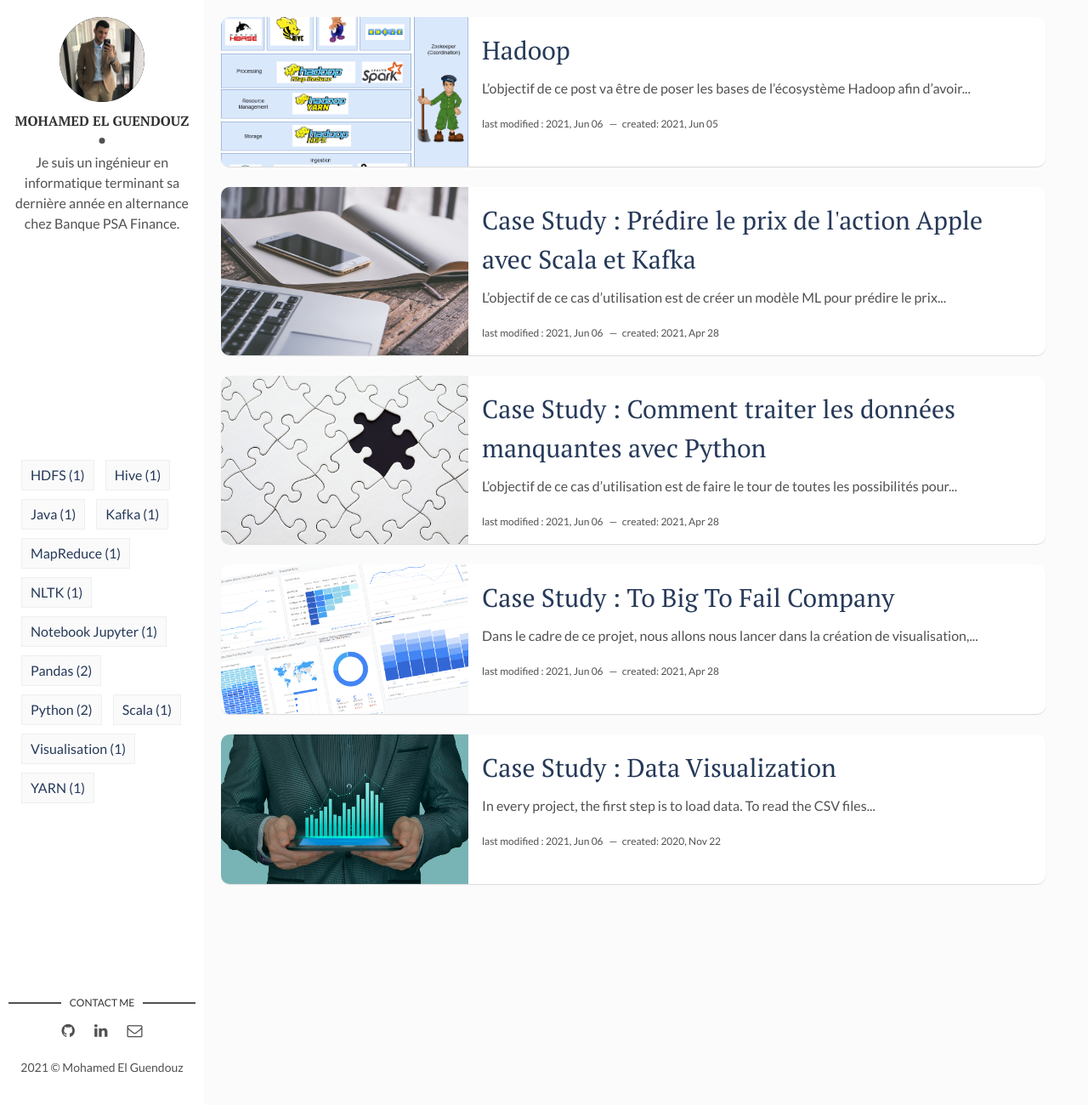
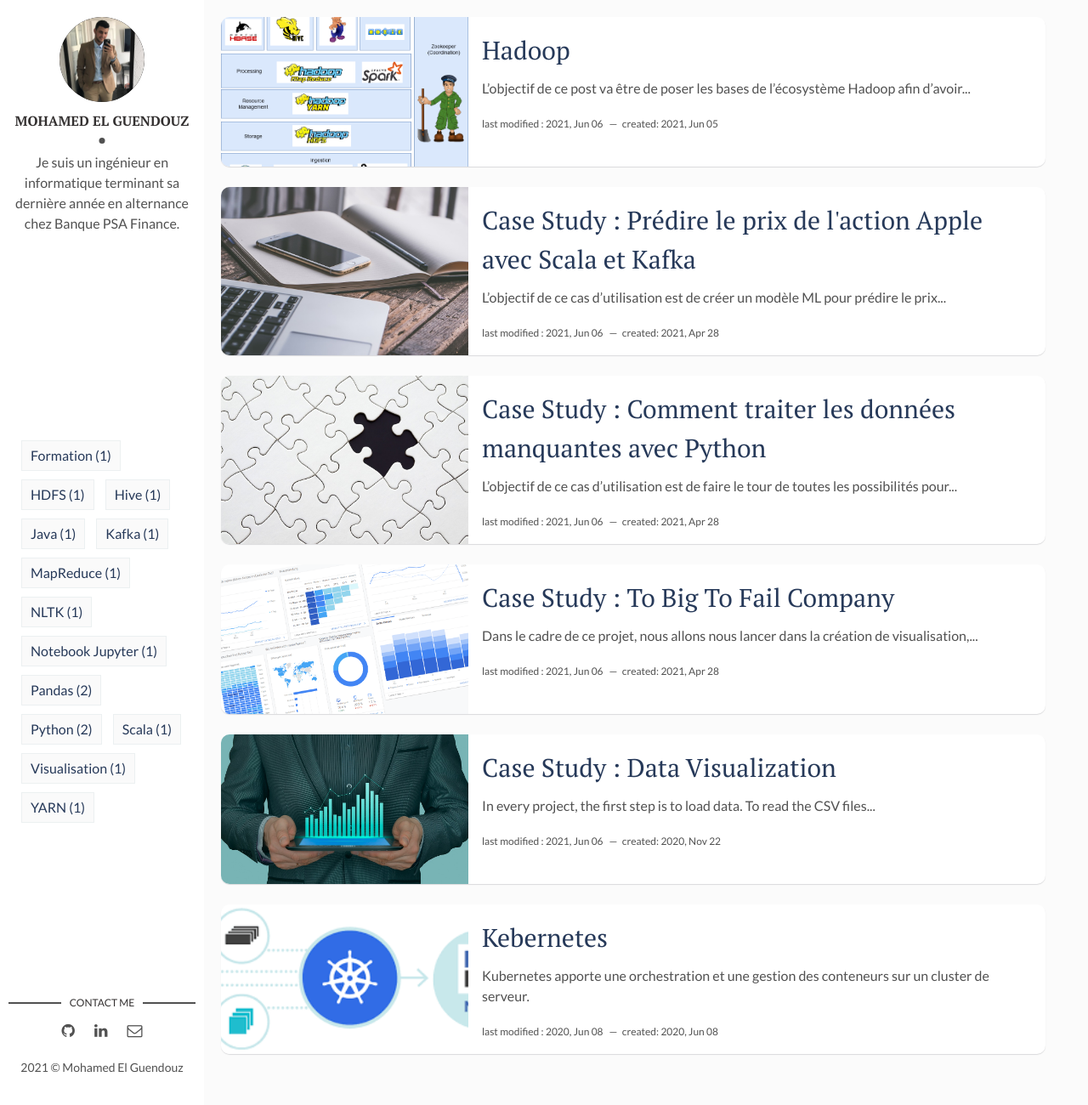
Before and after one commit to MohamedElGuendouz/mohamedelguendouz.github.io, a Jekyll site: the page built from index.html, in a window 1280 px wide and 1300 px high. Shown: the whole window at 85% size. Built offline with Jekyll 4.4.1, drawn with Linux system fonts in a browser that asks for light colours; the list of posts is cut into pages by our own code.

Commit message:
update posts

```diff
--- a/_posts/2020-11-22-data-visualization.markdown
+++ b/_posts/2020-11-22-data-visualization.markdown
@@ -12,7 +12,7 @@ img: business-5475660_1280.jpg
 ---
 
 
- In every project, the first step is to load data.
+In every project, the first step is to load data.
 To read the CSV files we are the pandas function `read_csv()` :
 
 
--- /dev/null
+++ b/_posts/2021-06-08-Kebernetes.markdown
@@ -0,0 +1,14 @@
+---
+layout: post
+title: "Kebernetes"
+date: 2020-06-08 11:30:00 +0200
+date-last-modif: 2020-06-08 12:55:00 +0200
+description: "Qu'est-ce-que Kubernetes ?"
+tags: [Formation]
+comments: true
+sharing: true
+published: true
+img: Formation_02/main.png
+---
+
+> Kubernetes apporte une orchestration et une gestion des conteneurs sur un cluster de serveur.
```
Also changed, not shown: _posts/2021-05-20-Use_Case_02.markdown (+12 -2 lines), assets/img/Formation_02/main.png (added).
